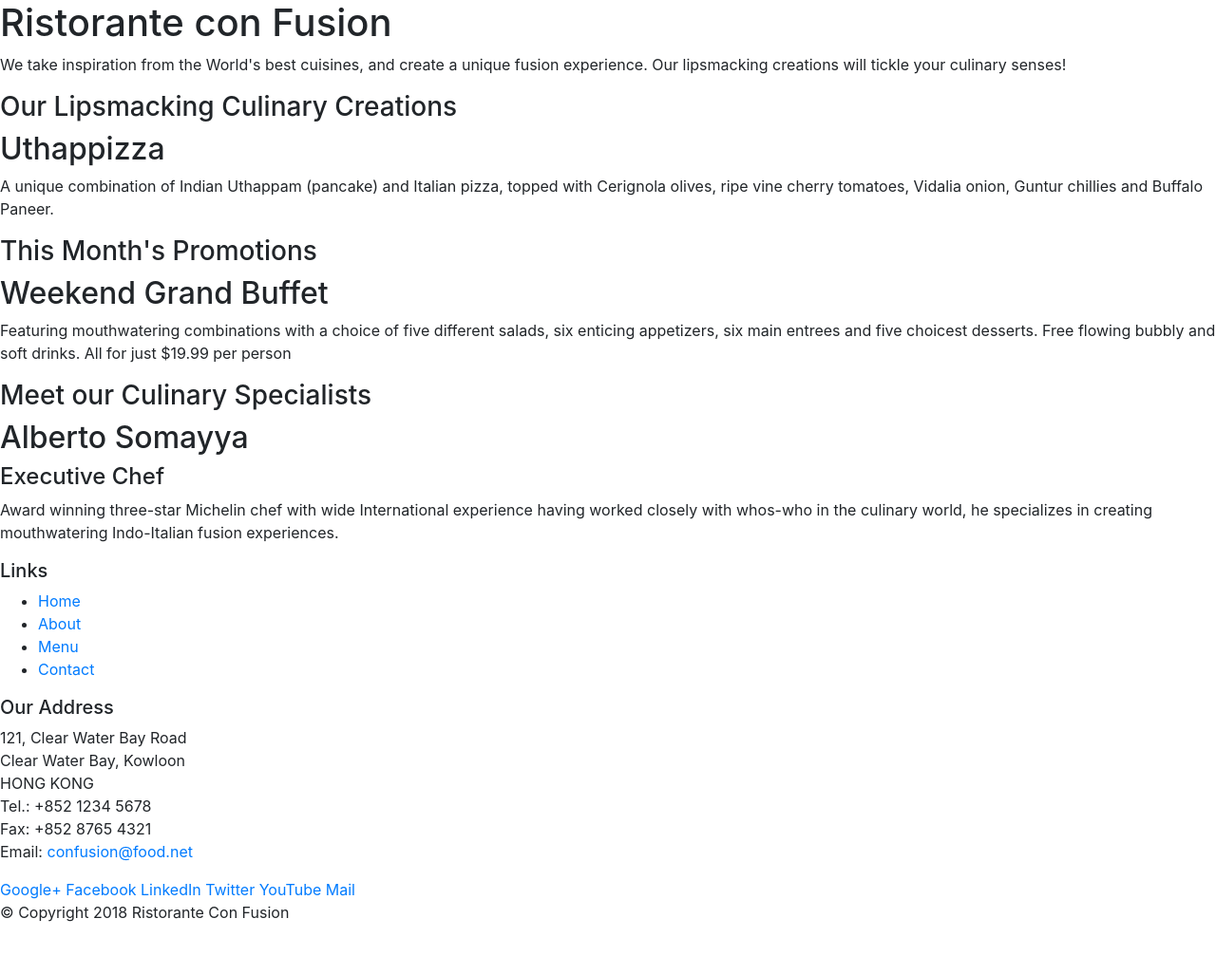
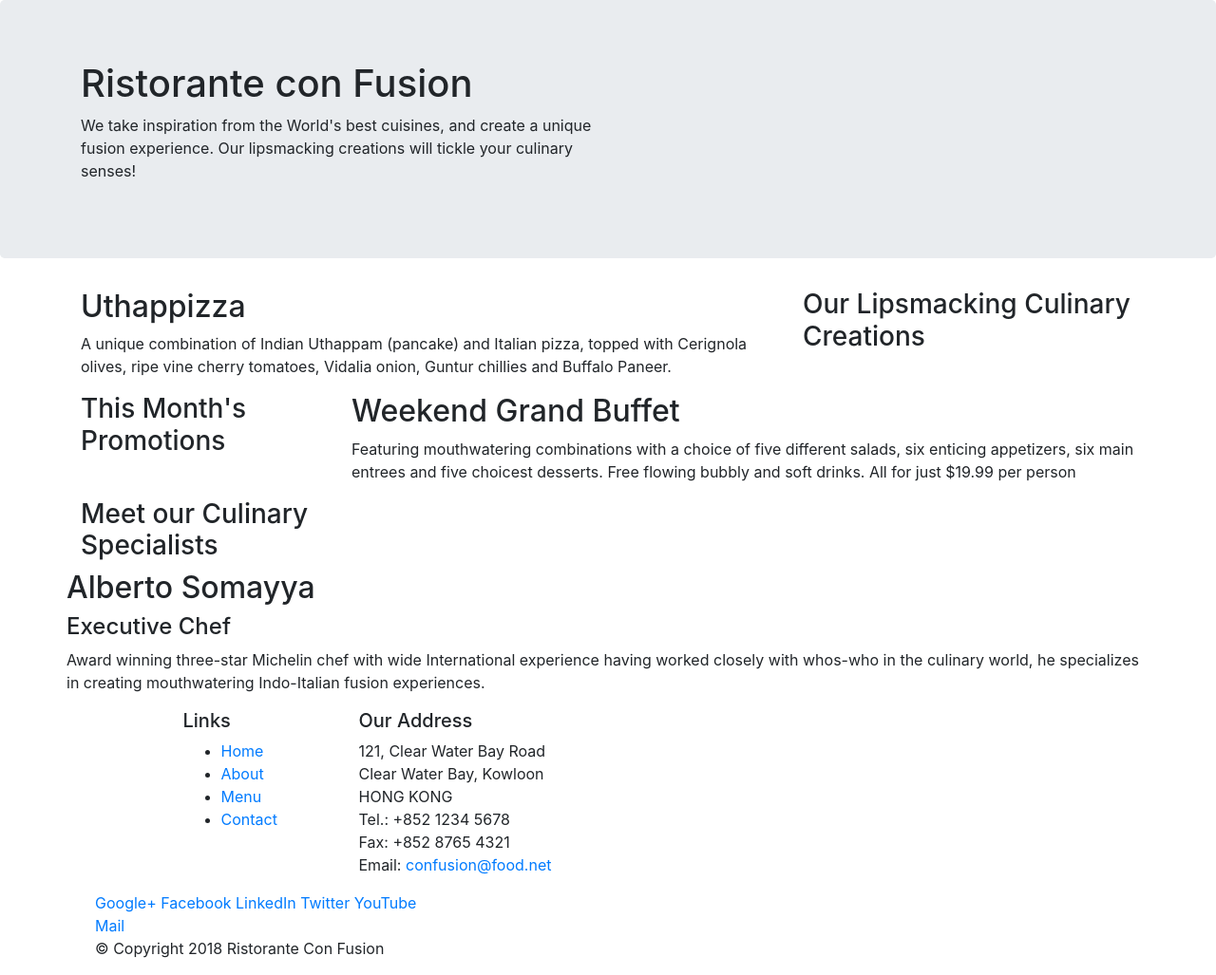
Before and after one commit to bscsf1533/cards-tables, a website: page index.html in a window 1280 px wide. Shown: the whole page at 95% size. Before the commit the page ends 989 px from the top, so only its background shows below. Drawn offline with nearby package versions, Linux system fonts and the light colour scheme.

Commit message:
bootstrap grid part1

```diff
--- a/index.html
+++ b/index.html
@@ -14,44 +14,43 @@
 </head>
 
 <body>
-
-    <header>
-        <div>
-            <div>
-                <div>
+<header class="jumbotron">
+        <div class="container" >
+            <div class="row">
+                <div class="col-12 col-sm-6">
                     <h1>Ristorante con Fusion</h1>
                     <p>We take inspiration from the World's best cuisines, and create a unique fusion experience. Our lipsmacking creations will tickle your culinary senses!</p>
                 </div>
-                <div>
+                <div class="col-12 col-sm">
                 </div>
             </div>
         </div>
     </header>
+	<div class="container">
+    <div class="row">
 
-    <div>
-        <div>
-            <div>
+            <div class="col-12 col-sm-4 order-sm- last col-md-">
                 <h3>Our Lipsmacking Culinary Creations</h3>
             </div>
-            <div>
+            <div class="col col-sm order-sm-first col-md-">
                 <h2>Uthappizza</h2>
                 <p>A unique combination of Indian Uthappam (pancake) and Italian pizza, topped with Cerignola olives, ripe vine cherry tomatoes, Vidalia onion, Guntur chillies and Buffalo Paneer.</p>
             </div>
         </div>
 
+		<div class="row">
 
-        <div>
-            <div>
+            <div class="col-12 col-sm-4 col-md-3">
                 <h3>This Month's Promotions</h3>
             </div>
-            <div>
+            <div class="col col-sm col-md">
                 <h2>Weekend Grand Buffet</h2>
                 <p>Featuring mouthwatering combinations with a choice of five different salads, six enticing appetizers, six main entrees and five choicest desserts. Free flowing bubbly and soft drinks. All for just $19.99 per person </p>
             </div>
         </div>
-
+		<div class="row">
         <div>
-            <div>
+            <div class="col-12 col-sm-4 order-sm-last col-md-">
                 <h3>Meet our Culinary Specialists</h3>
             </div>
             <div>
@@ -63,9 +62,9 @@
     </div>
 
     <footer>
-        <div>
-            <div>
-                <div>
+        <div class="container">
+            <div class="row">
+                <div class="col-4 offset-1 col-sm-2">
                     <h5>Links</h5>
                     <ul>
                         <li><a href="#">Home</a></li>
@@ -74,7 +73,7 @@
                         <li><a href="#">Contact</a></li>
                     </ul>
                 </div>
-                <div>
+                <div class="col-7 col-sms5">
                     <h5>Our Address</h5>
                     <address>
 		              121, Clear Water Bay Road<br>
@@ -85,7 +84,7 @@
 		              Email: <a href="mailto:confusion@food.net">confusion@food.net</a>
 		           </address>
                 </div>
-                <div>
+                <div class="col-12 col-sm-4">
                     <div>
                         <a href="http://google.com/+">Google+</a>
                         <a href="http://www.facebook.com/profile.php?id=">Facebook</a>
@@ -96,8 +95,8 @@
                     </div>
                 </div>
            </div>
-           <div>
-                <div>
+           <div class="row">
+                <div class="col-auto">
                     <p>© Copyright 2018 Ristorante Con Fusion</p>
                 </div>
            </div>
```
